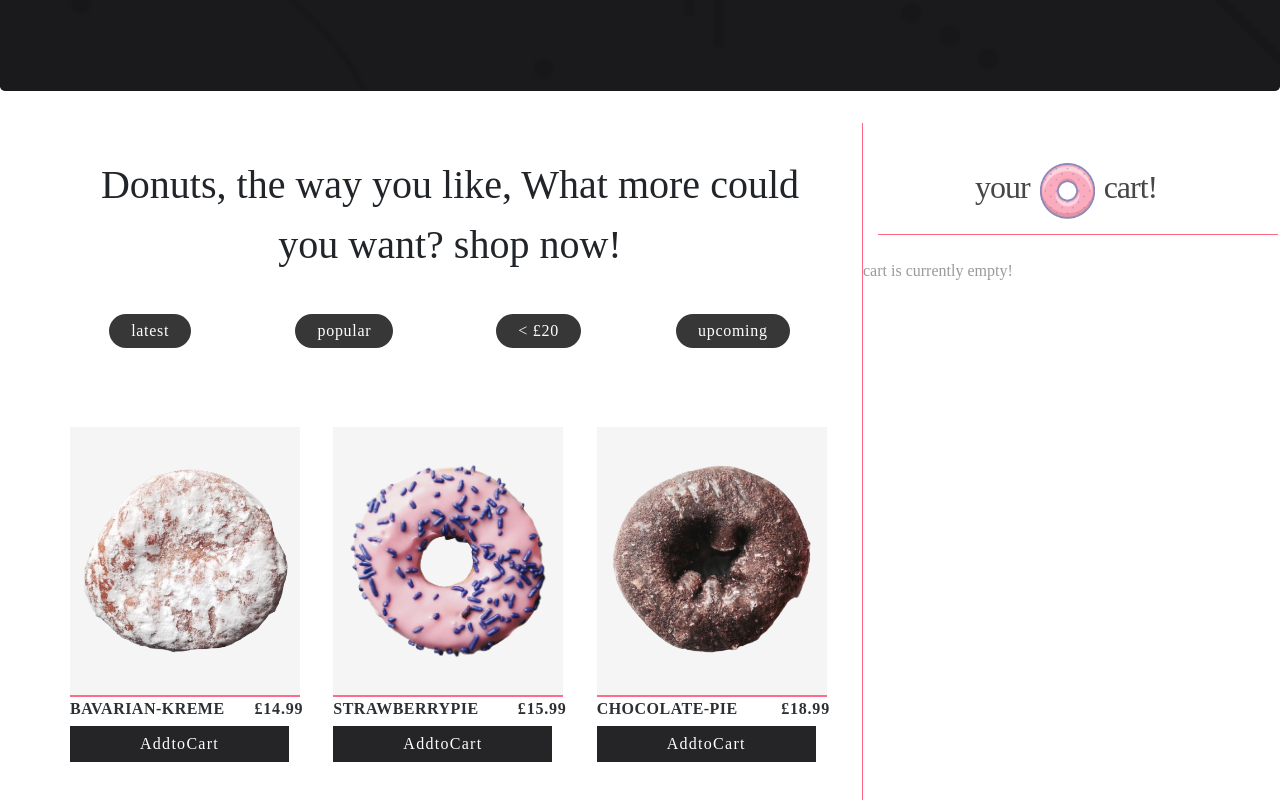
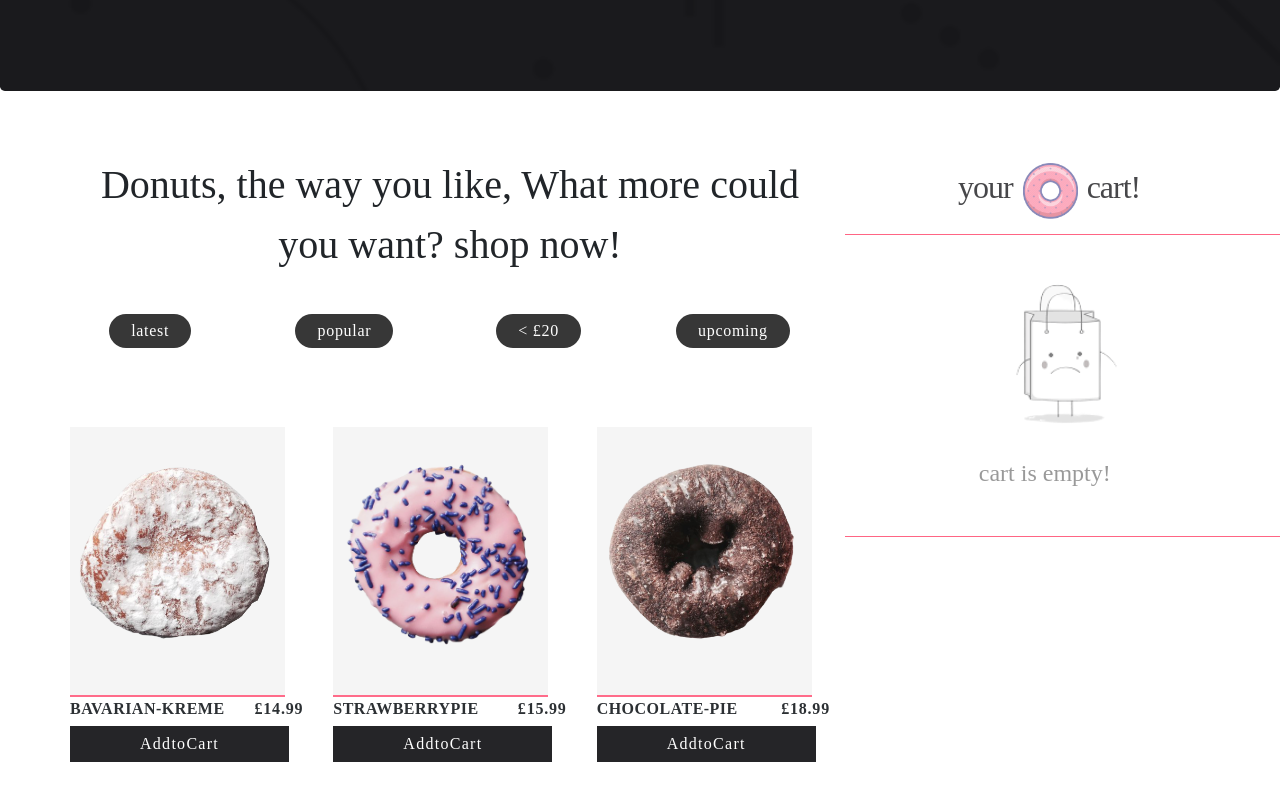
Before and after one commit to bsanket16/donut-shop-app, a website: page index.html in a window 1280 px wide. Shown: the part 640-1440 px from the top of the page. Drawn offline with nearby package versions, Linux system fonts and the light colour scheme.

Commit message:
img om small devices

```diff
--- a/css/mediaq.css
+++ b/css/mediaq.css
@@ -100,6 +100,7 @@
         transform: scale(1.1);
         margin-top: 18px;
     }
+
 }
 /* Small devices (landscape phones, 544px and up) */
 @media (min-width: 544px) {
@@ -303,16 +304,32 @@ max-height: 100%;
     margin-top: 18px;
 }
 .cart_title{
-    margin-left: 3rem;
+    margin-left: 4rem;
     font-size: 1.5rem;
 }
 .cart_donut{
     width: 35px;
 }
 .line1{
-    width:200px;
+    width:250px;
+}
+.line2{
+    width:250px;
+}
+.happy{
+    margin-left: 3.7rem;
+    margin-top: -10px;
+    width:180px;
 }
 
+.emp{
+    font-family: montserrat alternates;
+    opacity: 75%;
+    margin-left: 6rem;
+    margin-top: -20px;
+    font-size: 1rem;
+    color: #787878;
+}
 }
 /* Large devices (desktops, 992px and up) */
 @media (min-width: 992px) {
@@ -421,7 +438,23 @@ max-height: 100%;
 .line1{
     width:250px;
 }
+.line2{
+    width:250px;
+}
+.happy{
+    margin-left: 3.2rem;
+    margin-top: -10px;
+    width:200px;
+}
 
+.emp{
+    font-family: montserrat alternates;
+    opacity: 75%;
+    margin-left: 5rem;
+    margin-top: -20px;
+    font-size: 1.2rem;
+    color: #787878;
+}
 }
 /* Extra large devices (large desktops, 1200px and up) */
 @media (min-width: 1200px) {
@@ -530,7 +563,7 @@ max-height: 100%;
     margin-top: 18px;
 }
 .cart_title{
-margin-left: 7rem;
+margin-left: 8rem;
 font-size: 2rem;
 
 }
@@ -539,7 +572,24 @@ font-size: 2rem;
 }
 
 .line1{
-    width:400px;
+    width:450px;
+}
+.line2{
+    width:450px;
+}
+.happy{
+    margin-left: 7rem;
+    margin-top: -10px;
+    width:250px;
+}
+
+.emp{
+    font-family: montserrat alternates;
+    opacity: 75%;
+    margin-left: 9.3rem;
+    margin-top: -20px;
+    font-size: 1.5rem;
+    color: #787878;
 }
 }
 @media screen and (min-width: 544px) and (max-width:575px) {
--- a/css/styles.css
+++ b/css/styles.css
@@ -169,7 +169,7 @@ span.vanilla{
 .img {
     opacity: 95%;
     background-color: #F5F5F5;
-    width: 230px;
+    width: 215px;
     height: 270px;
     border-bottom: 2px solid #FF6584;
     overflow: hidden;
@@ -178,7 +178,7 @@ span.vanilla{
 .imgi {
     opacity: 95%;
     background-color: #F5F5F5;
-    width: 230px;
+    width: 215px;
     height: 270px;
     overflow: hidden;
 
@@ -325,8 +325,8 @@ margin-left: -45px;
 .line{
     border-left: 1px solid #FF6584;
     height: 1080px;
-    margin-left: 2rem;
     user-select: none;
+    opacity: 20%;
 }
 
 
@@ -359,10 +359,11 @@ margin-left: -45px;
     overflow: hidden;
 }
 
-.happy{
-    margin-left: 96px;
-    margin-top: -20px;
-    width:218px;
+.line2{
+    margin-top: 45px;
+    border-top: 1px solid #FF6584;
+    width: 400px;
+    overflow: hidden;
 }
 
 .emp{
--- a/index.html
+++ b/index.html
@@ -112,7 +112,7 @@
 
 <div class="container">
 
-        <div class="row">
+    <div class="row">
 
         <div class="col-12 col-sm-12 col-md-8">
 
@@ -227,11 +227,13 @@
 
                 </div>
 
+
+
         </div>
 
-        <div class="d-none d-md-block line"></div>
 
-        <div class="col-12 col-sm-12 col-md-2">
+        <div class="col-12 col-sm-12 col-md-4">
+
             <div class="d-none d-md-block row">
                 <div class="cart_title">
                     <div class="your">your</div>
@@ -246,10 +248,13 @@
 
             <div class="d-none d-md-block row">
                 <div class="hapy" id="hap">
-                    <img src="/res/cart_empty.png" alt="" class="happy">
-                    <p class="emp">cart is currently empty!</p>
+                    <img src="/img/cart_empty.png" alt="" class="happy">
+                    <p class="emp">cart is empty!</p>
                 </div>
             </div>
+
+            <div class="d-none d-md-block line2"></div>
+
 
         </div>
 
```
Also changed, not shown: img/cart_empty.png (added).
